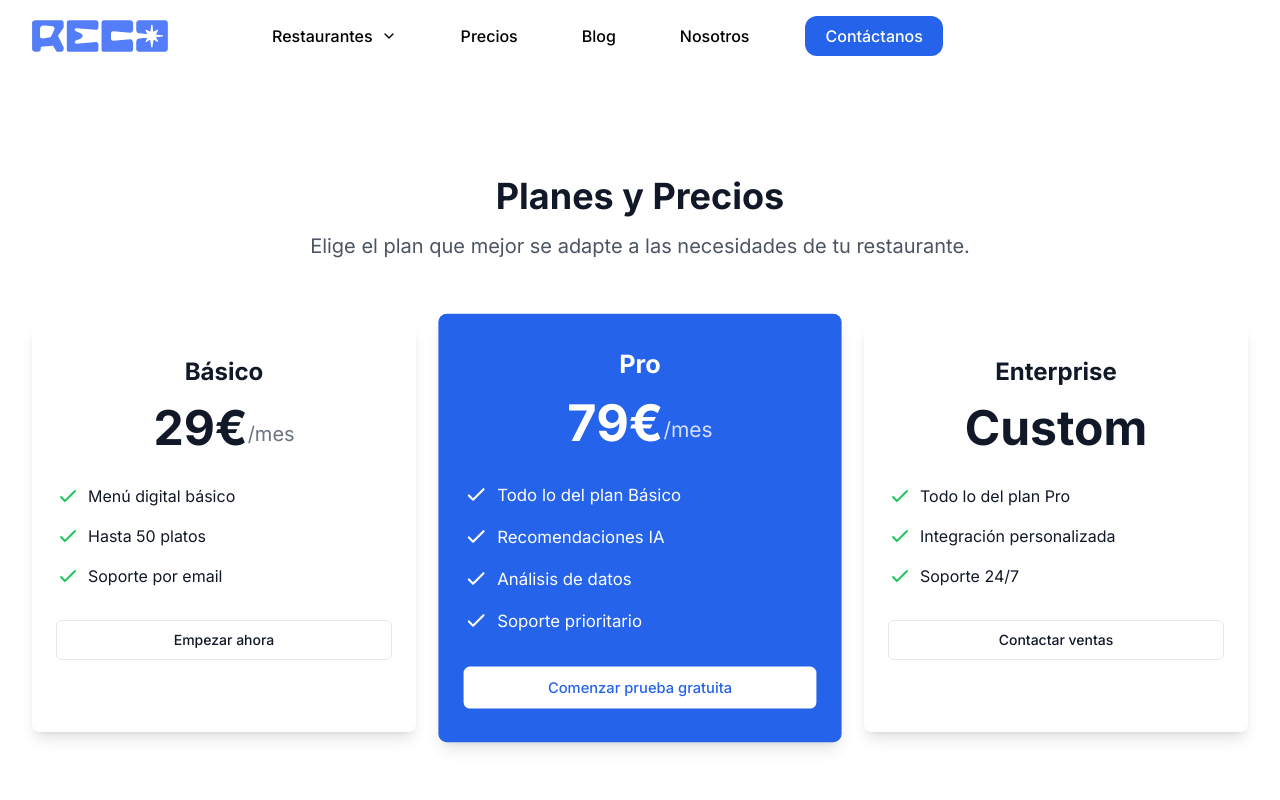
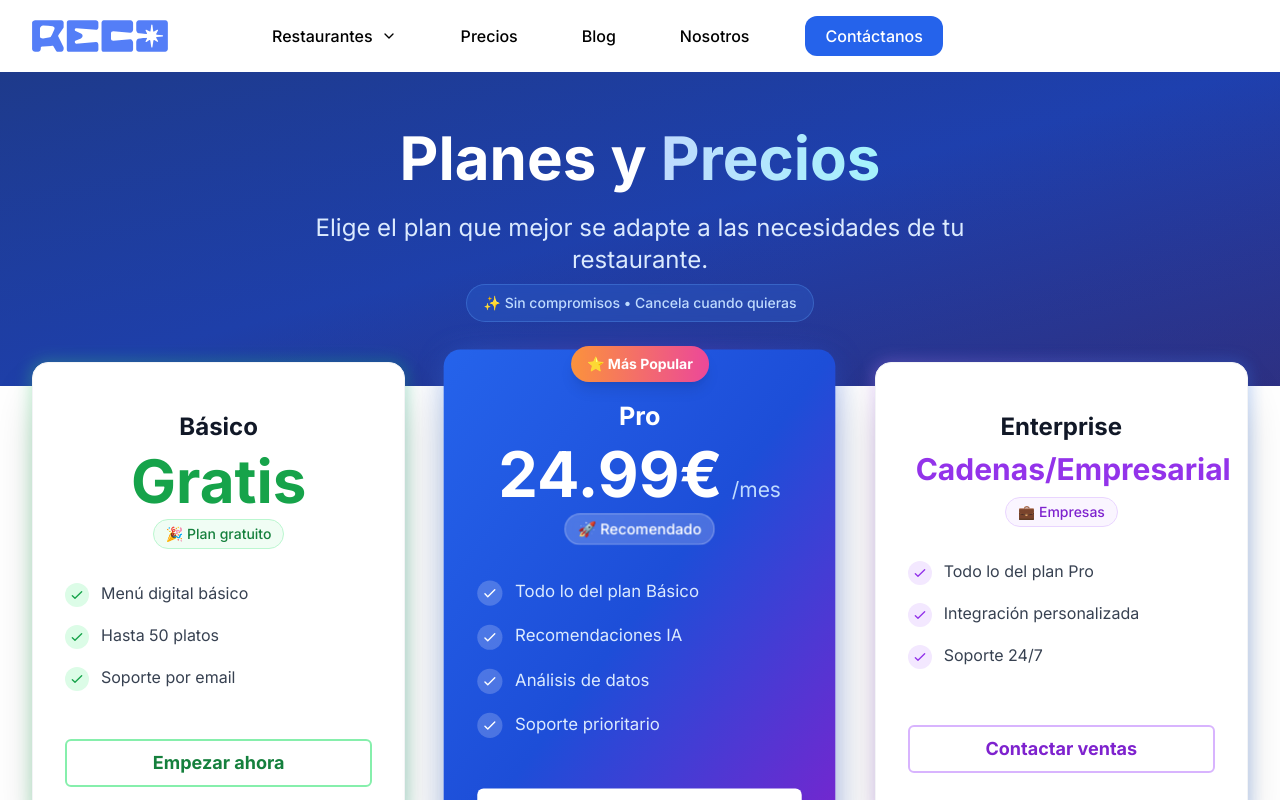
Before and after one commit to chico10117/reco_landing2, a SvelteKit app: page /precios in a window 1280 px wide. Shown: the top 800 px of the page. Built offline with nearby package versions, Linux system fonts and the light colour scheme.

Commit message:
fix the style prices

```diff
--- a/src/routes/precios/+page.svelte
+++ b/src/routes/precios/+page.svelte
@@ -7,128 +7,221 @@
   <meta name="description" content="Conoce nuestros planes y precios." />
 </svelte:head>
 
-<div class="max-w-7xl mx-auto px-4 sm:px-6 lg:px-8 py-12 mt-16">
+<!-- Hero Section with Blue Gradient -->
+<div class="relative overflow-hidden bg-gradient-to-br from-blue-900 via-blue-800 to-indigo-900">
+  <!-- Background Pattern -->
+  <div class="absolute inset-0 bg-grid-white/[0.02] bg-[size:60px_60px]"></div>
+  <div class="absolute inset-0 bg-gradient-to-t from-blue-900/20"></div>
+
+  <div class="relative max-w-7xl mx-auto px-4 sm:px-6 lg:px-8 py-16">
     <div class="text-center">
-    <h1 class="text-4xl font-bold text-gray-900 mb-4">Planes y Precios</h1>
-    <p class="text-xl text-gray-600 max-w-2xl mx-auto">
+      <h1 class="text-5xl md:text-6xl font-bold text-white mb-6">
+        Planes y <span class="text-transparent bg-clip-text bg-gradient-to-r from-blue-200 to-cyan-200">Precios</span>
+      </h1>
+      <p class="text-xl md:text-2xl text-blue-100 max-w-3xl mx-auto leading-relaxed">
         Elige el plan que mejor se adapte a las necesidades de tu restaurante.
       </p>
+      <div class="mt-2 flex justify-center">
+        <div class="inline-flex items-center px-4 py-2 rounded-full bg-blue-500/20 backdrop-blur-sm border border-blue-400/30">
+          <span class="text-blue-200 text-sm font-medium">✨ Sin compromisos • Cancela cuando quieras</span>
+        </div>
+      </div>
+    </div>
+  </div>
 </div>
 
-  <div class="mt-16 grid md:grid-cols-3 gap-8">
+<!-- Pricing Cards Section -->
+<div class="relative -mt-6 pb-20">
+  <div class="max-w-7xl mx-auto px-4 sm:px-6 lg:px-8">
+    <div class="grid md:grid-cols-3 gap-8 lg:gap-12">
+
       <!-- Plan Básico -->
-    <div class="bg-white rounded-lg shadow-lg overflow-hidden">
-      <div class="px-6 py-8">
-        <h3 class="text-2xl font-bold text-gray-900 text-center">Básico</h3>
-        <div class="mt-4 flex justify-center">
-          <span class="text-5xl font-bold">29€</span>
-          <span class="text-xl text-gray-500 self-end mb-1">/mes</span>
+      <div class="relative group">
+        <div class="absolute -inset-0.5 bg-gradient-to-r from-green-400 to-emerald-500 rounded-2xl blur opacity-30 group-hover:opacity-50 transition duration-300"></div>
+        <div class="relative bg-white rounded-2xl shadow-2xl overflow-hidden border border-gray-100">
+          <div class="px-8 py-12">
+            <div class="text-center">
+              <h3 class="text-2xl font-bold text-gray-900 mb-2">Básico</h3>
+              <div class="mb-2">
+                <span class="text-6xl font-bold text-green-600">Gratis</span>
               </div>
-        <ul class="mt-8 space-y-4">
+              <div class="inline-flex items-center px-3 py-1 rounded-full bg-green-50 border border-green-200 mb-8">
+                <span class="text-green-700 text-sm font-medium">🎉 Plan gratuito</span>
+              </div>
+            </div>
+
+            <ul class="space-y-4">
               <li class="flex items-start">
-            <svg class="h-6 w-6 text-green-500 mr-2" fill="none" stroke="currentColor" viewBox="0 0 24 24">
+                <div class="flex-shrink-0 w-6 h-6 bg-green-100 rounded-full flex items-center justify-center mr-3 mt-0.5">
+                  <svg class="w-4 h-4 text-green-600" fill="none" stroke="currentColor" viewBox="0 0 24 24">
                     <path stroke-linecap="round" stroke-linejoin="round" stroke-width="2" d="M5 13l4 4L19 7"></path>
                   </svg>
-            <span>Menú digital básico</span>
+                </div>
+                <span class="text-gray-700">Menú digital básico</span>
               </li>
               <li class="flex items-start">
-            <svg class="h-6 w-6 text-green-500 mr-2" fill="none" stroke="currentColor" viewBox="0 0 24 24">
+                <div class="flex-shrink-0 w-6 h-6 bg-green-100 rounded-full flex items-center justify-center mr-3 mt-0.5">
+                  <svg class="w-4 h-4 text-green-600" fill="none" stroke="currentColor" viewBox="0 0 24 24">
                     <path stroke-linecap="round" stroke-linejoin="round" stroke-width="2" d="M5 13l4 4L19 7"></path>
                   </svg>
-            <span>Hasta 50 platos</span>
+                </div>
+                <span class="text-gray-700">Hasta 50 platos</span>
               </li>
               <li class="flex items-start">
-            <svg class="h-6 w-6 text-green-500 mr-2" fill="none" stroke="currentColor" viewBox="0 0 24 24">
+                <div class="flex-shrink-0 w-6 h-6 bg-green-100 rounded-full flex items-center justify-center mr-3 mt-0.5">
+                  <svg class="w-4 h-4 text-green-600" fill="none" stroke="currentColor" viewBox="0 0 24 24">
                     <path stroke-linecap="round" stroke-linejoin="round" stroke-width="2" d="M5 13l4 4L19 7"></path>
                   </svg>
-            <span>Soporte por email</span>
+                </div>
+                <span class="text-gray-700">Soporte por email</span>
               </li>
             </ul>
           </div>
-      <div class="px-6 pb-8">
-        <Button variant="outline" class="w-full">Empezar ahora</Button>
+          <div class="px-8 pb-8">
+            <Button variant="outline" class="w-full h-12 text-lg font-semibold border-2 border-green-300 text-green-700 hover:bg-green-50 transition-all duration-200">
+              Empezar ahora
+            </Button>
+          </div>
         </div>
       </div>
 
-    <!-- Plan Pro -->
-    <div class="bg-blue-600 rounded-lg shadow-lg overflow-hidden transform scale-105">
-      <div class="px-6 py-8">
-        <h3 class="text-2xl font-bold text-white text-center">Pro</h3>
-        <div class="mt-4 flex justify-center text-white">
-          <span class="text-5xl font-bold">79€</span>
-          <span class="text-xl opacity-80 self-end mb-1">/mes</span>
+      <!-- Plan Pro - Featured -->
+      <div class="relative group">
+        <div class="absolute -inset-1 bg-gradient-to-r from-blue-500 via-purple-500 to-blue-600 rounded-2xl blur-lg opacity-50 group-hover:opacity-75 transition duration-300"></div>
+        <div class="relative">
+          <!-- Popular Badge -->
+          <div class="absolute -top-4 left-1/2 transform -translate-x-1/2 z-10">
+            <div class="inline-flex items-center px-4 py-2 rounded-full bg-gradient-to-r from-orange-400 to-pink-500 text-white text-sm font-bold shadow-lg">
+              ⭐ Más Popular
             </div>
-        <ul class="mt-8 space-y-4 text-white">
+          </div>
+
+          <div class="bg-gradient-to-br from-blue-600 via-blue-700 to-purple-700 rounded-2xl shadow-2xl overflow-hidden transform scale-105">
+            <div class="px-8 py-12">
+                             <div class="text-center">
+                 <h3 class="text-2xl font-bold text-white mb-2">Pro</h3>
+                 <div class="mb-2">
+                   <span class="text-6xl font-bold text-white">24.99€</span>
+                   <span class="text-xl text-blue-200 ml-1">/mes</span>
+                 </div>
+                <div class="inline-flex items-center px-3 py-1 rounded-full bg-white/20 backdrop-blur-sm border border-white/30 mb-8">
+                  <span class="text-white text-sm font-medium">🚀 Recomendado</span>
+                </div>
+              </div>
+
+              <ul class="space-y-4">
                 <li class="flex items-start">
-            <svg class="h-6 w-6 text-white mr-2" fill="none" stroke="currentColor" viewBox="0 0 24 24">
+                  <div class="flex-shrink-0 w-6 h-6 bg-white/20 rounded-full flex items-center justify-center mr-3 mt-0.5">
+                    <svg class="w-4 h-4 text-white" fill="none" stroke="currentColor" viewBox="0 0 24 24">
                       <path stroke-linecap="round" stroke-linejoin="round" stroke-width="2" d="M5 13l4 4L19 7"></path>
                     </svg>
-            <span>Todo lo del plan Básico</span>
+                  </div>
+                  <span class="text-blue-100">Todo lo del plan Básico</span>
                 </li>
                 <li class="flex items-start">
-            <svg class="h-6 w-6 text-white mr-2" fill="none" stroke="currentColor" viewBox="0 0 24 24">
+                  <div class="flex-shrink-0 w-6 h-6 bg-white/20 rounded-full flex items-center justify-center mr-3 mt-0.5">
+                    <svg class="w-4 h-4 text-white" fill="none" stroke="currentColor" viewBox="0 0 24 24">
                       <path stroke-linecap="round" stroke-linejoin="round" stroke-width="2" d="M5 13l4 4L19 7"></path>
                     </svg>
-            <span>Recomendaciones IA</span>
+                  </div>
+                  <span class="text-blue-100">Recomendaciones IA</span>
                 </li>
                 <li class="flex items-start">
-            <svg class="h-6 w-6 text-white mr-2" fill="none" stroke="currentColor" viewBox="0 0 24 24">
+                  <div class="flex-shrink-0 w-6 h-6 bg-white/20 rounded-full flex items-center justify-center mr-3 mt-0.5">
+                    <svg class="w-4 h-4 text-white" fill="none" stroke="currentColor" viewBox="0 0 24 24">
                       <path stroke-linecap="round" stroke-linejoin="round" stroke-width="2" d="M5 13l4 4L19 7"></path>
                     </svg>
-            <span>Análisis de datos</span>
+                  </div>
+                  <span class="text-blue-100">Análisis de datos</span>
                 </li>
                 <li class="flex items-start">
-            <svg class="h-6 w-6 text-white mr-2" fill="none" stroke="currentColor" viewBox="0 0 24 24">
+                  <div class="flex-shrink-0 w-6 h-6 bg-white/20 rounded-full flex items-center justify-center mr-3 mt-0.5">
+                    <svg class="w-4 h-4 text-white" fill="none" stroke="currentColor" viewBox="0 0 24 24">
                       <path stroke-linecap="round" stroke-linejoin="round" stroke-width="2" d="M5 13l4 4L19 7"></path>
                     </svg>
-            <span>Soporte prioritario</span>
+                  </div>
+                  <span class="text-blue-100">Soporte prioritario</span>
                 </li>
               </ul>
             </div>
-      <div class="px-6 pb-8">
-        <Button variant="default" class="w-full bg-white text-blue-600 hover:bg-white/90">
+            <div class="px-8 pb-8">
+              <Button class="w-full h-12 text-lg font-semibold bg-white text-blue-700 hover:bg-blue-50 shadow-lg transition-all duration-200">
                 Comenzar prueba gratuita
               </Button>
             </div>
           </div>
+        </div>
+      </div>
 
       <!-- Plan Enterprise -->
-    <div class="bg-white rounded-lg shadow-lg overflow-hidden">
-      <div class="px-6 py-8">
-        <h3 class="text-2xl font-bold text-gray-900 text-center">Enterprise</h3>
-        <div class="mt-4 flex justify-center">
-          <span class="text-5xl font-bold">Custom</span>
+      <div class="relative group">
+        <div class="absolute -inset-0.5 bg-gradient-to-r from-purple-400 to-blue-500 rounded-2xl blur opacity-30 group-hover:opacity-50 transition duration-300"></div>
+        <div class="relative bg-white rounded-2xl shadow-2xl overflow-hidden border border-gray-100">
+          <div class="px-8 py-12">
+            <div class="text-center">
+              <h3 class="text-2xl font-bold text-gray-900 mb-2">Enterprise</h3>
+              <div class="mb-2 px-2">
+                <span class="text-3xl font-bold text-purple-600 leading-tight">Cadenas/Empresarial</span>
               </div>
-        <ul class="mt-8 space-y-4">
+              <div class="inline-flex items-center px-3 py-1 rounded-full bg-purple-50 border border-purple-200 mb-8">
+                <span class="text-purple-700 text-sm font-medium">💼 Empresas</span>
+              </div>
+            </div>
+
+            <ul class="space-y-4 mb-2">
               <li class="flex items-start">
-            <svg class="h-6 w-6 text-green-500 mr-2" fill="none" stroke="currentColor" viewBox="0 0 24 24">
+                <div class="flex-shrink-0 w-6 h-6 bg-purple-100 rounded-full flex items-center justify-center mr-3 mt-0.5">
+                  <svg class="w-4 h-4 text-purple-600" fill="none" stroke="currentColor" viewBox="0 0 24 24">
                     <path stroke-linecap="round" stroke-linejoin="round" stroke-width="2" d="M5 13l4 4L19 7"></path>
                   </svg>
-            <span>Todo lo del plan Pro</span>
+                </div>
+                <span class="text-gray-700">Todo lo del plan Pro</span>
               </li>
               <li class="flex items-start">
-            <svg class="h-6 w-6 text-green-500 mr-2" fill="none" stroke="currentColor" viewBox="0 0 24 24">
+                <div class="flex-shrink-0 w-6 h-6 bg-purple-100 rounded-full flex items-center justify-center mr-3 mt-0.5">
+                  <svg class="w-4 h-4 text-purple-600" fill="none" stroke="currentColor" viewBox="0 0 24 24">
                     <path stroke-linecap="round" stroke-linejoin="round" stroke-width="2" d="M5 13l4 4L19 7"></path>
                   </svg>
-            <span>Integración personalizada</span>
+                </div>
+                <span class="text-gray-700">Integración personalizada</span>
               </li>
               <li class="flex items-start">
-            <svg class="h-6 w-6 text-green-500 mr-2" fill="none" stroke="currentColor" viewBox="0 0 24 24">
+                <div class="flex-shrink-0 w-6 h-6 bg-purple-100 rounded-full flex items-center justify-center mr-3 mt-0.5">
+                  <svg class="w-4 h-4 text-purple-600" fill="none" stroke="currentColor" viewBox="0 0 24 24">
                     <path stroke-linecap="round" stroke-linejoin="round" stroke-width="2" d="M5 13l4 4L19 7"></path>
                   </svg>
-            <span>Soporte 24/7</span>
+                </div>
+                <span class="text-gray-700">Soporte 24/7</span>
               </li>
             </ul>
           </div>
-      <div class="px-6 pb-8">
-        <Button variant="outline" class="w-full">Contactar ventas</Button>
+          <div class="px-8 pb-12">
+            <Button variant="outline" class="w-full h-12 text-lg font-semibold border-2 border-purple-300 text-purple-700 hover:bg-purple-50 transition-all duration-200">
+              Contactar ventas
+            </Button>
+          </div>
+        </div>
+      </div>
     </div>
   </div>
 </div>
 
-  <div class="mt-16 text-center">
-    <p class="text-gray-600">
-      ¿Necesitas más información? <a href="/contact" class="text-blue-600 hover:underline">Contacta con nosotros</a>
+<!-- Bottom CTA Section -->
+<div class="bg-gradient-to-r from-blue-50 to-indigo-50 py-12">
+  <div class="max-w-4xl mx-auto text-center px-4 sm:px-6 lg:px-8">
+    <h2 class="text-3xl font-bold text-gray-900 mb-4">
+      ¿Tienes preguntas sobre nuestros <span class="text-transparent bg-clip-text bg-gradient-to-r from-blue-600 to-blue-800">planes</span>?
+    </h2>
+    <p class="text-xl text-gray-600 mb-8">
+      Nuestro equipo está aquí para ayudarte a encontrar la solución perfecta
     </p>
+    <div class="flex flex-col sm:flex-row gap-4 justify-center">
+      <Button class="bg-blue-600 hover:bg-blue-700 text-white px-8 py-3 text-lg">
+        Hablar con ventas
+      </Button>
+      <Button variant="outline" class="border-blue-300 text-blue-700 hover:bg-blue-50 px-8 py-3 text-lg">
+        Ver demo gratuita
+      </Button>
     </div>
   </div>
+</div>
```
Lines whose indentation alone changed are shown as unchanged.
